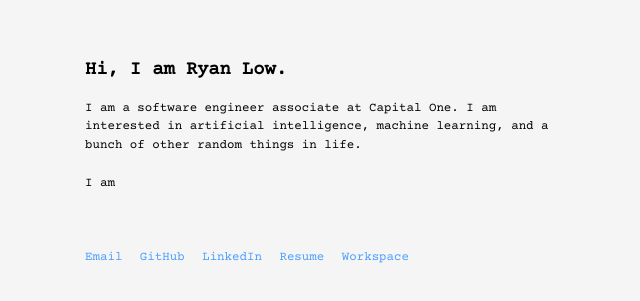
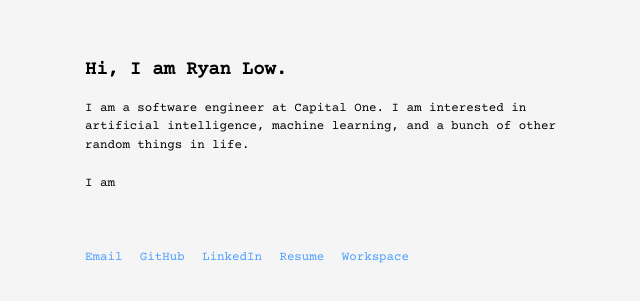
Before and after one commit to RyanLow/RyanLow.github.io, a plain HTML site: page index.html in a window 1280 px wide. Shown: the part 237-538 px from the top of the page, without its empty margins (315-955 px from the left). Drawn offline with nearby package versions, Linux system fonts and the light colour scheme; a script that the page names is missing.

Commit message:
update resume

```diff
--- a/index.html
+++ b/index.html
@@ -19,7 +19,7 @@
 
   <article>
     <h1>Hi, I am Ryan Low.</h1>
-    <p>I am a software engineer associate at Capital One. I am interested in artificial
+    <p>I am a software engineer at Capital One. I am interested in artificial
       intelligence, machine learning, and a bunch of other random things in life.</p>
     <p>I am <span id="descriptor"><noscript>disappointed that you have JavaScript disabled.</noscript></span>
     </p>
```
Also changed, not shown: 2 other files.
